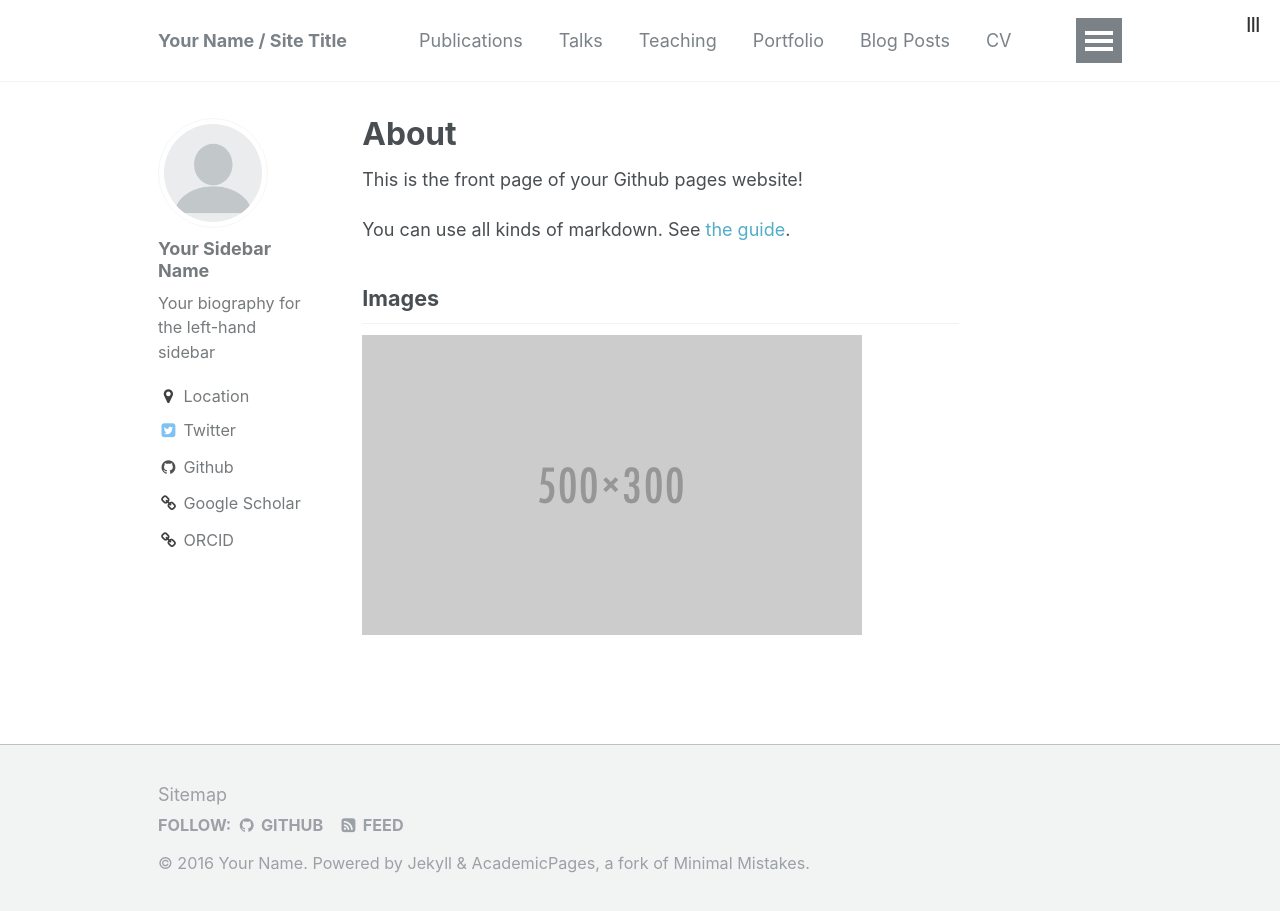
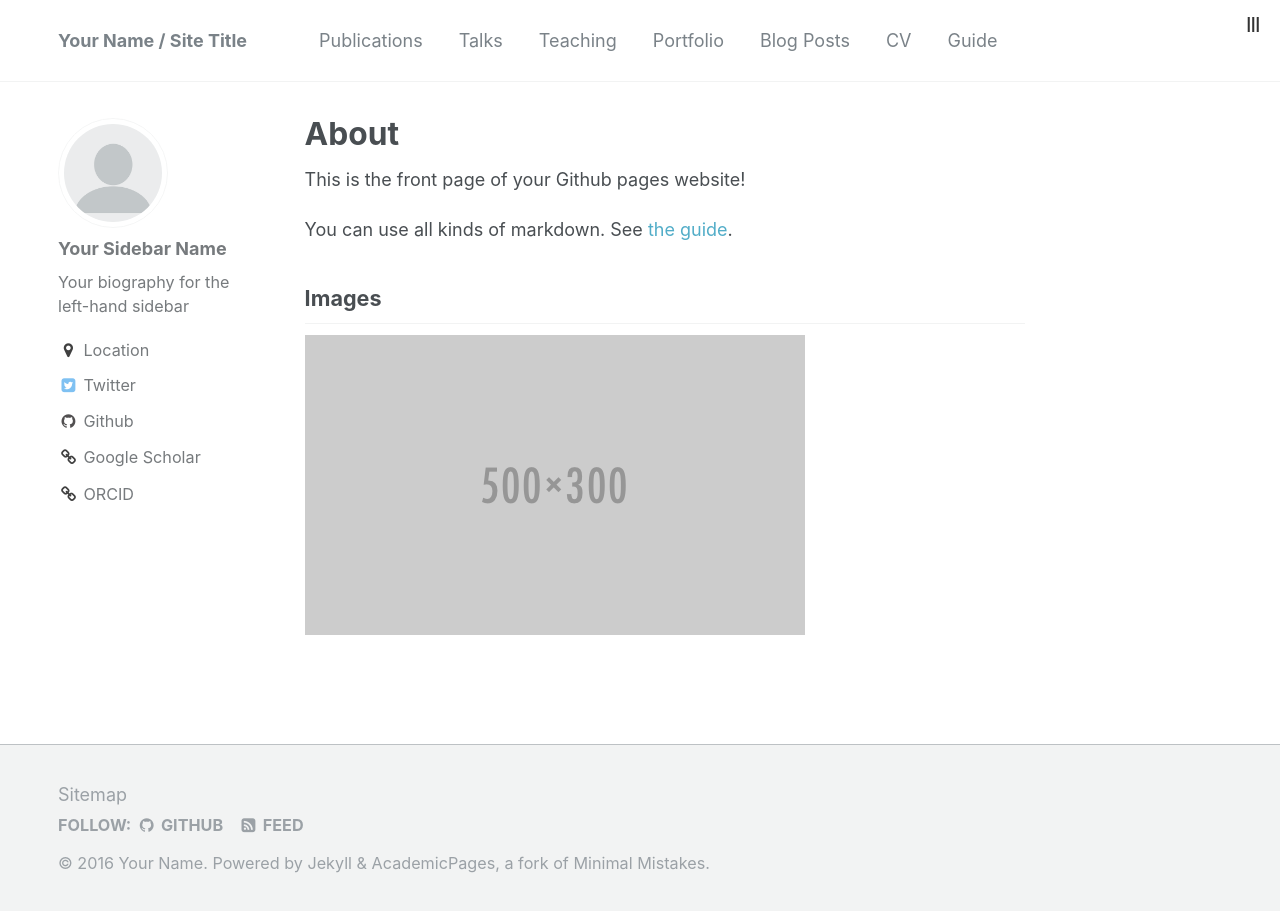
Before and after one commit to binhqnguyen/binhqnguyen.github.io, a Jekyll site: the page built from _pages/about.md, in a window 1280 px wide. Built offline with Jekyll 4.4.1, drawn with Linux system fonts in a browser that asks for light colours.

Commit message:
Update _variables.scss

```diff
--- a/_sass/_variables.scss
+++ b/_sass/_variables.scss
@@ -107,7 +107,7 @@ $small                      : 600px;
 $medium                     : 601px;
 $medium-wide                : 768px;
 $large                      : 900px;
-$x-large                    : 1000px;
+$x-large                    : 1200px;
 
 
 /*
```
